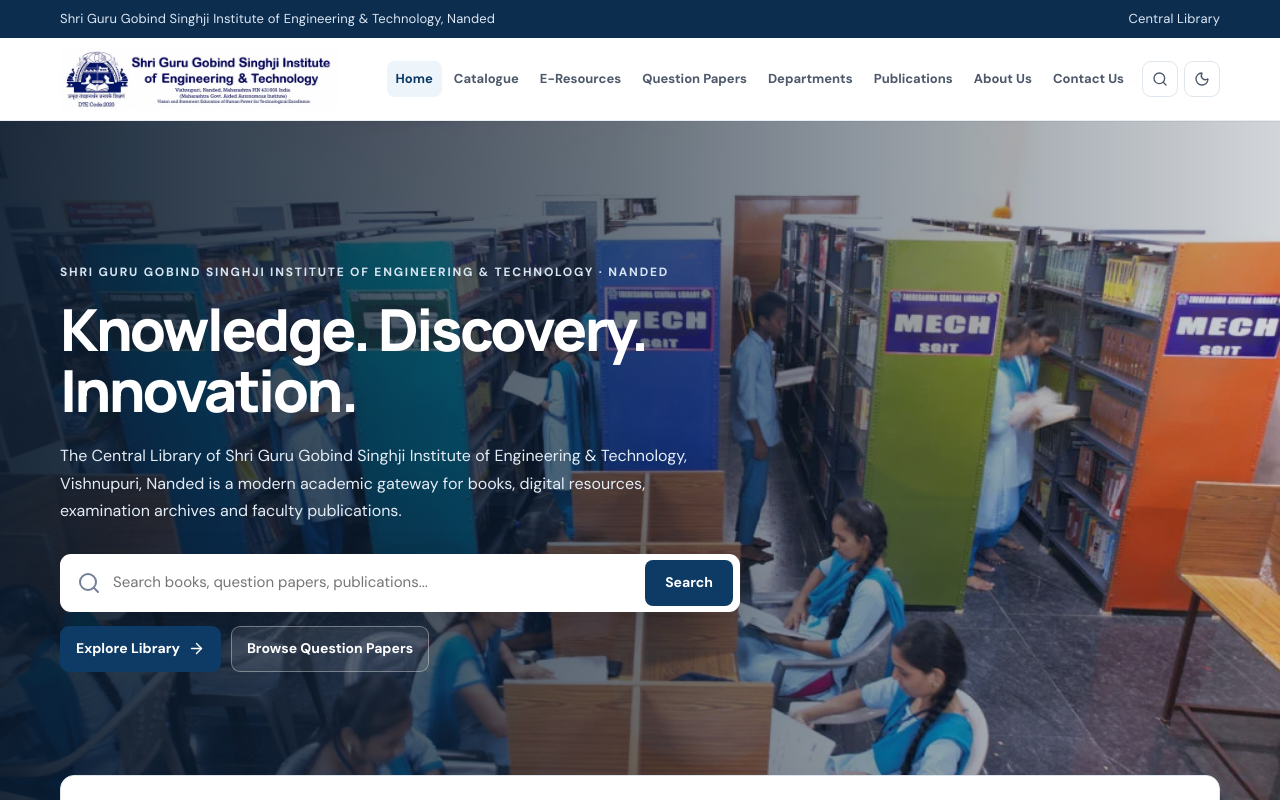
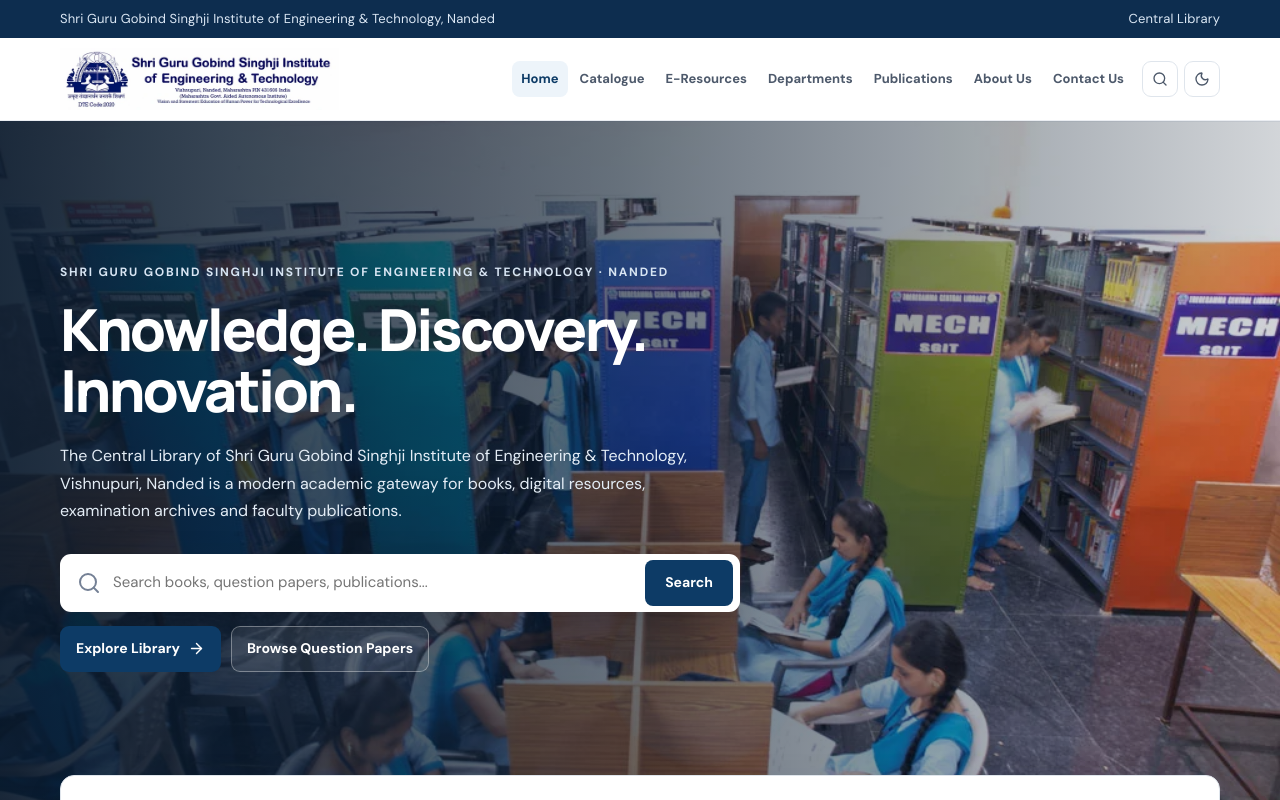
Before and after one commit to akshay-kamble37/lib, a React (Vite) app: page / in a window 1280 px wide. Shown: the top 800 px of the page. Built offline with nearby package versions, Linux system fonts and the light colour scheme; no server answers.

Commit message:
remove question menu

```diff
--- a/src/components/site/Header.jsx
+++ b/src/components/site/Header.jsx
@@ -7,7 +7,7 @@
   ['/', 'Home'],
   ['/catalogue', 'Catalogue'],
   ['/e-resources', 'E-Resources'],
-  ['/question-papers', 'Question Papers'],
+  // ['/question-papers', 'Question Papers'],
   ['/departments', 'Departments'],
   ['/publications', 'Publications'],
   ['/about', 'About Us'],
```
